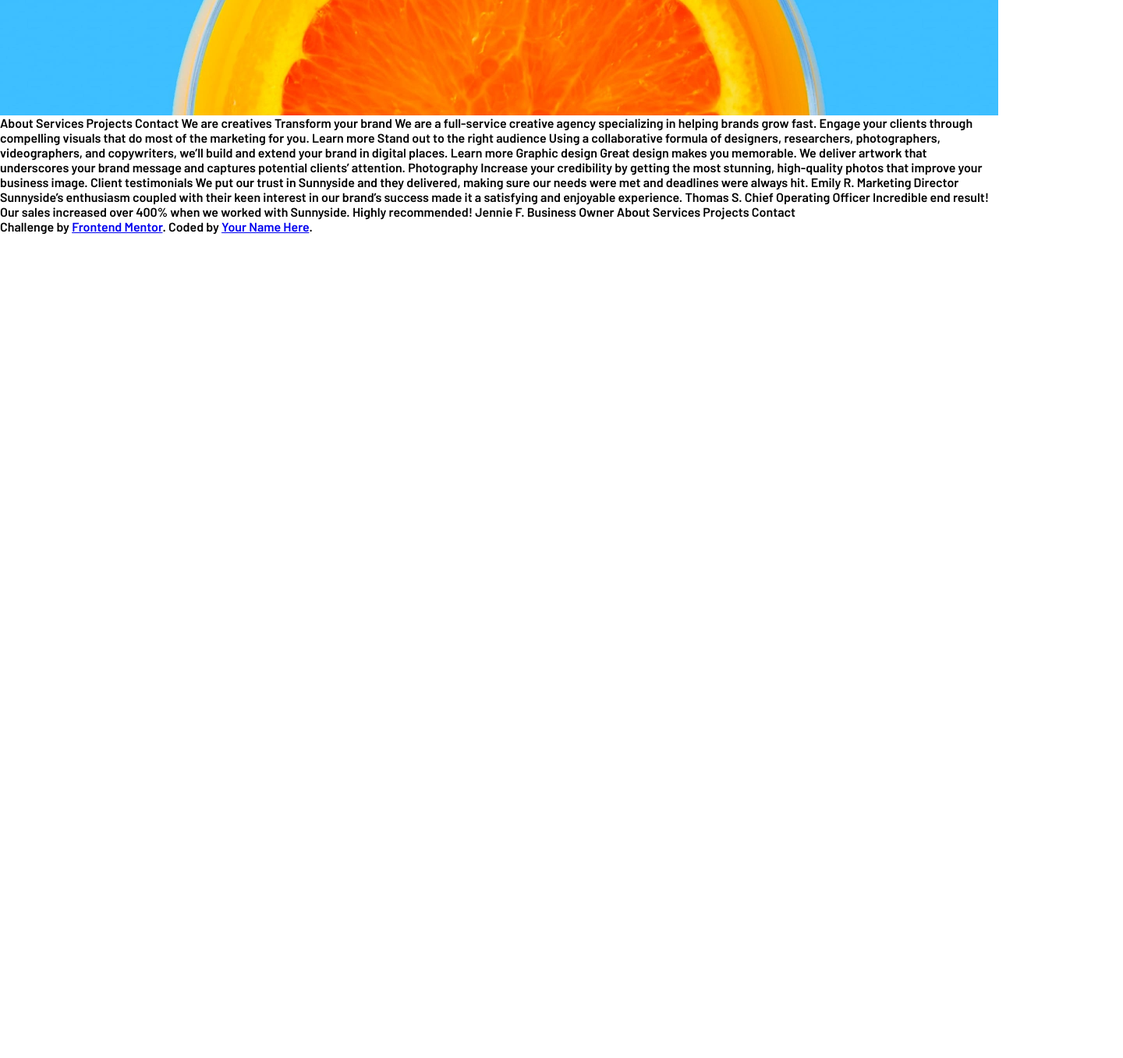
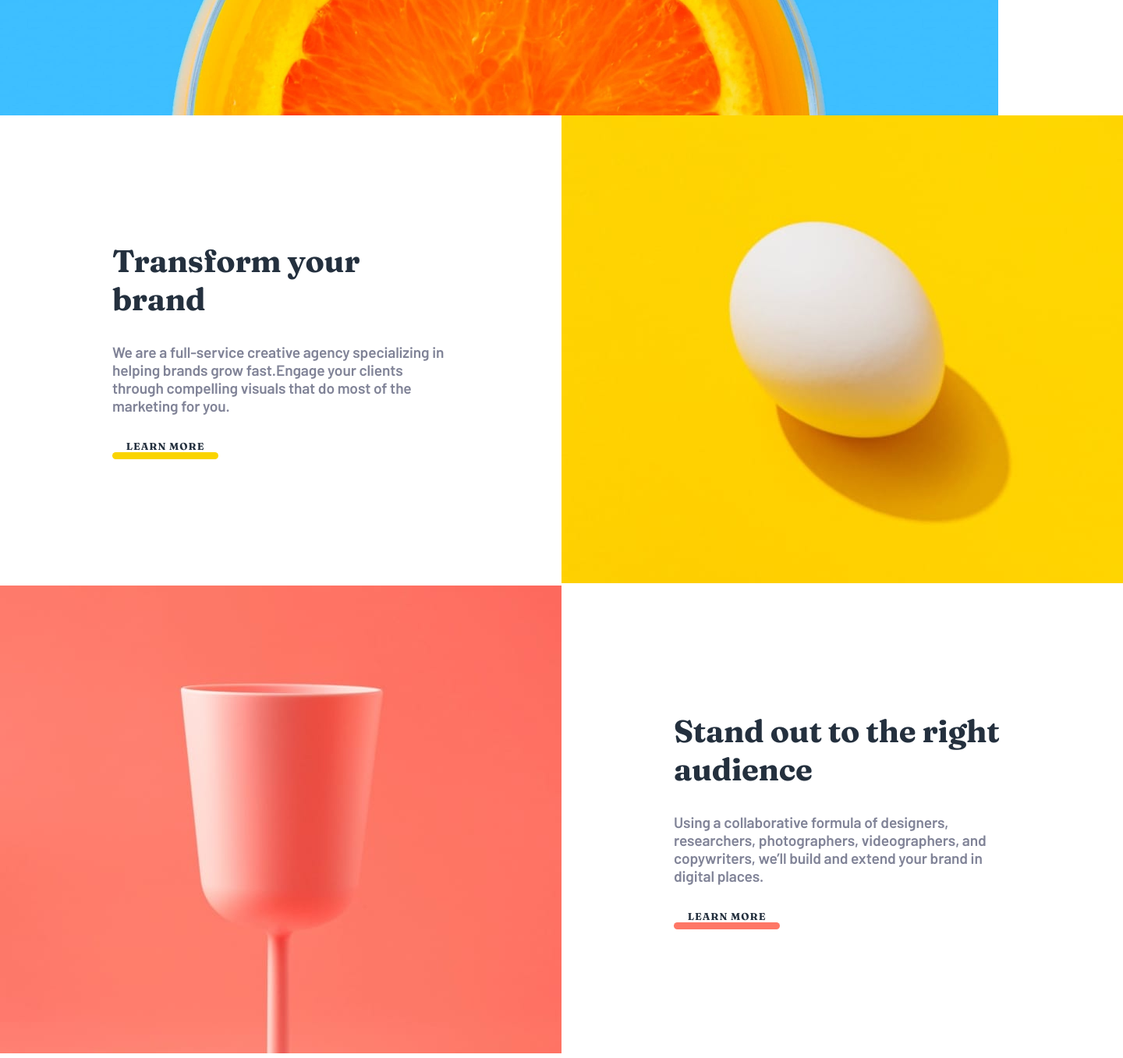
Before and after one commit to Gerakash/sunnyside-agency, a plain HTML site: page index.html in a window 1280 px wide. Shown: the part 652-2009 px from the top of the page at 78% size, 1440 px wide, since content can reach past the window. Before the commit the page ends 952 px from the top, so only its background shows below. Drawn offline with Linux system fonts and the light colour scheme.

Commit message:
learn more section add

```diff
--- a/index.html
+++ b/index.html
@@ -28,26 +28,32 @@
             <img src="/images/icon-arrow-down.svg" alt="arrow-down" class="arrow-down">
         </div>
       </div>
+      <div class="learn-more">
+        <div class="transform">
+            <h2 class="learn-more-h2">Transform your brand</h2>
+            <p class="learn-more-msg">We are a full-service creative agency specializing in helping brands grow fast.Engage your clients through compelling visuals that do most of the marketing for you.</p>
+            <div class="learn-more-btn-wrapper">
+                <button class="learn-more-btn">LEARN MORE</button>
+                <div class="rectangle btn-yellow"></div>
+            </div>
+        </div>
+        <div class="transform-img">
+            <img src="/images/desktop/image-transform.jpg" alt="transform-image">
+        </div>
+        <div class="stand-out-img">
+            <img src="/images/desktop/image-stand-out.jpg">
+        </div>
+        <div class="stand-out">
+            <h2 class="learn-more-h2">Stand out to the right audience</h2>
+            <p class="learn-more-msg">Using a collaborative formula of designers, researchers, photographers, videographers, and copywriters, we’ll build and extend your brand in digital places. </p>
+            <div class="learn-more-btn-wrapper">
+                <button class="learn-more-btn">LEARN MORE</button>
+                <div class="rectangle btn-pink"></div>
+            </div>
+        </div>
+      </div>
   </main>
-  About
-  Services
-  Projects
-  Contact
 
-  We are creatives
-
-  Transform your brand
-
-  We are a full-service creative agency specializing in helping brands grow fast.
-  Engage your clients through compelling visuals that do most of the marketing for you.
-
-  Learn more
-
-  Stand out to the right audience
-
-  Using a collaborative formula of designers, researchers, photographers, videographers, and copywriters, we’ll build and extend your brand in digital places.
-
-  Learn more
 
   Graphic design
   Great design makes you memorable. We deliver artwork that underscores your brand message and captures potential clients’ attention.
--- a/style.css
+++ b/style.css
@@ -73,3 +73,60 @@ nav{
     width: 2rem;
     height: 6.2rem;
 }
+
+.learn-more{
+    display: grid;
+    grid-template-columns: repeat(2, 1fr);
+
+}
+.transform, .stand-out{
+    display: flex;
+    justify-content: center;
+    flex-direction: column;
+    padding: 9rem;
+    gap: 2rem;
+}
+
+.learn-more-btn-wrapper{
+    display: flex;
+    flex-direction: column;
+    width: 8.5rem;
+    height: 1.6rem;
+}
+
+.learn-more-btn{
+    font-family: 'Fraunces', serif;
+    color: #24303E;
+    font-size: 0.8rem;
+    letter-spacing: 1px;
+    background: none;
+    border: none;
+    /* margin-bottom: -5px; */
+}
+
+
+.rectangle{
+    width: 8.5rem;
+    height: 0.8rem;
+    border-radius: 25px;
+}
+.btn-yellow{
+    background-color: #FAD400;
+}
+.btn-pink{
+    background: #FE7766;
+}
+
+
+
+.learn-more-h2{
+    font-family: 'Fraunces', serif;
+    color: #24303E;
+    font-size: 2.5rem;
+    letter-spacing: -0.286px;
+}
+.learn-more-msg{
+    color: #808397;
+    font-size: 1.2rem;
+    letter-spacing: -0.129px;
+}
```
